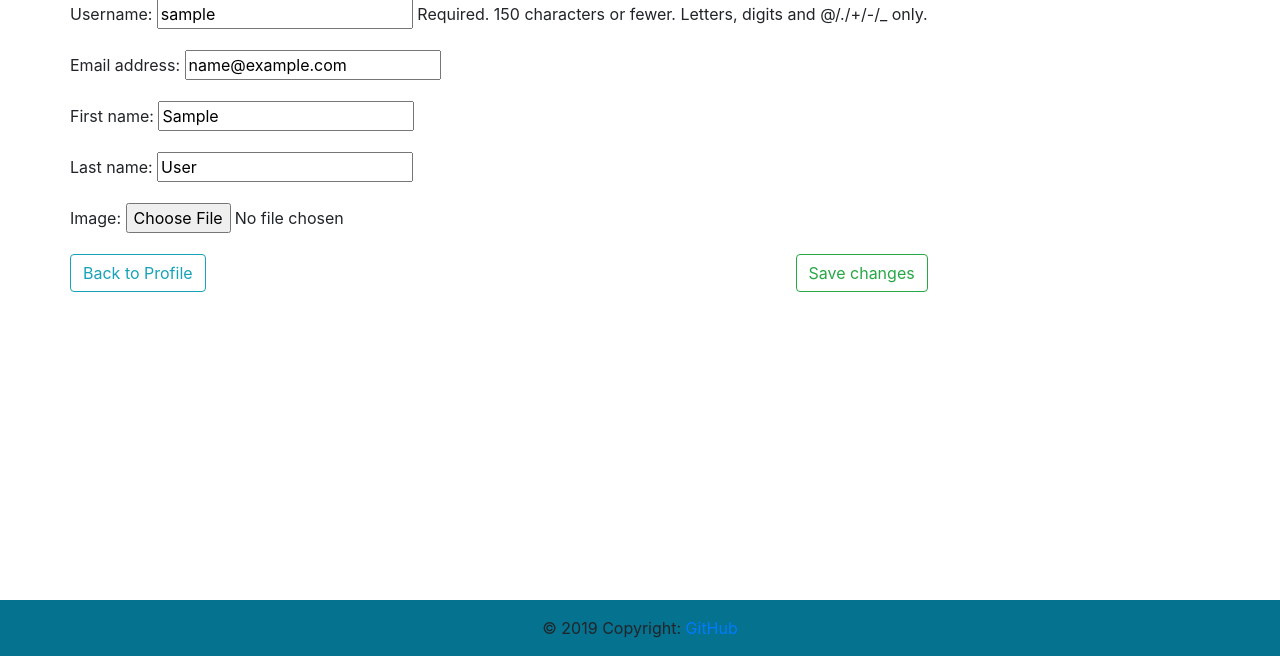
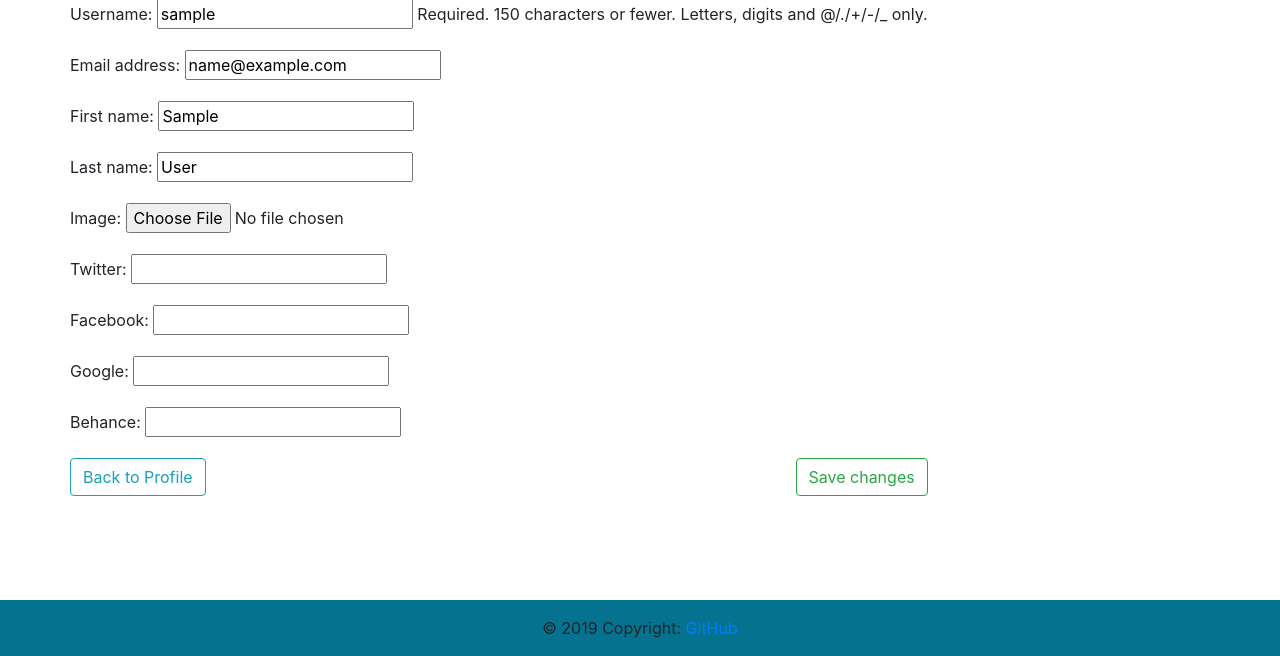
Before and after one commit to Sythrill/Python_Twitter, a Django app: page /edit_profile/1/ in a window 1280 px wide. Shown: the part 144-800 px from the top of the page. Run offline with Django 3.2, Linux system fonts and the light colour scheme; the visitor is signed in with stand-in values (Sample User, id 1); data comes from the database, SQL or seed files in the repository; some libraries are stand-ins or nearby versions.

Commit message:
add editable links to socialmedia

```diff
--- a/twitter/tweet/forms.py
+++ b/twitter/tweet/forms.py
@@ -13,11 +13,11 @@ class LoginUserForm(forms.Form):
 
 class CreateUserForm(UserCreationForm):
     email = forms.EmailField(required=True)
-    image = forms.FileField()
+
 
     class Meta:
         model = User
-        fields = ['username', 'email', 'password1', 'password2', 'first_name', 'last_name', 'image']
+        fields = ['username', 'email', 'password1', 'password2', 'first_name', 'last_name']
 
     def save(self, commit=True):
         user = super(CreateUserForm, self).save(commit=False)
@@ -61,6 +61,10 @@ class AddPvrMsgForm(forms.ModelForm):
         }
 
 class EditUserForm(forms.ModelForm):
+    twitter = forms.CharField(required=False)
+    facebook = forms.CharField(required=False)
+    google = forms.CharField(required=False)
+    behance = forms.CharField(required=False)
     class Meta:
         model = User
-        fields = ["username", "email", "first_name", "last_name", "image"]
+        fields = ["username", "email", "first_name", "last_name", "image", "twitter", "facebook", "google", "behance"]
--- a/twitter/tweet/models.py
+++ b/twitter/tweet/models.py
@@ -7,6 +7,10 @@ class User(AbstractUser):
     USERNAME_FIELD = 'email'
     email = models.EmailField(('email address'), unique=True)
     image = models.FileField(upload_to="profile_img", blank=True)
+    twitter = models.URLField(max_length=256, null=True, blank=True)
+    facebook = models.URLField(max_length=256, null=True, blank=True)
+    google = models.URLField(max_length=256, null=True, blank=True)
+    behance = models.URLField(max_length=256, null=True, blank=True)
     REQUIRED_FIELDS = ["username"]
 
 
--- a/twitter/tweet/views.py
+++ b/twitter/tweet/views.py
@@ -182,7 +182,13 @@ class EditUserProfileView(LoginRequiredMixin, View):
             edit_user.first_name = request.POST.get("first_name")
             edit_user.last_name = request.POST.get("last_name")
             edit_user.image = request.FILES.get('image')
-            edit_user.save(update_fields=["username", "email", "first_name", "last_name", "image"])
+            edit_user.twitter = request.POST.get("twitter")
+            edit_user.google = request.POST.get("google")
+            edit_user.facebook = request.POST.get("facebook")
+            edit_user.behance = request.POST.get("behance")
+            edit_user.save(
+                update_fields=["username", "email", "first_name", "last_name", "image", "twitter", "google", "facebook",
+                               "behance"])
             messages.success(request, "Your profile was successfully updated!")
             return redirect("user_profile", edit_user.id)
         else:
```
Also changed, not shown: twitter/tweet/templates/tweet/user_profile.html (+9 -8 lines), twitter/tweet/media/profile_img/Screenshot_from_2018-12-13_18-11-40.png (added), twitter/tweet/migrations/0013_auto_20190123_1723.py (added), twitter/tweet/migrations/0014_auto_20190123_1728.py (added), twitter/tweet/migrations/0015_auto_20190123_1733.py (added), twitter/tweet/migrations/0016_auto_20190123_1738.py (added), twitter/tweet/migrations/0017_auto_20190123_1742.py (added).
